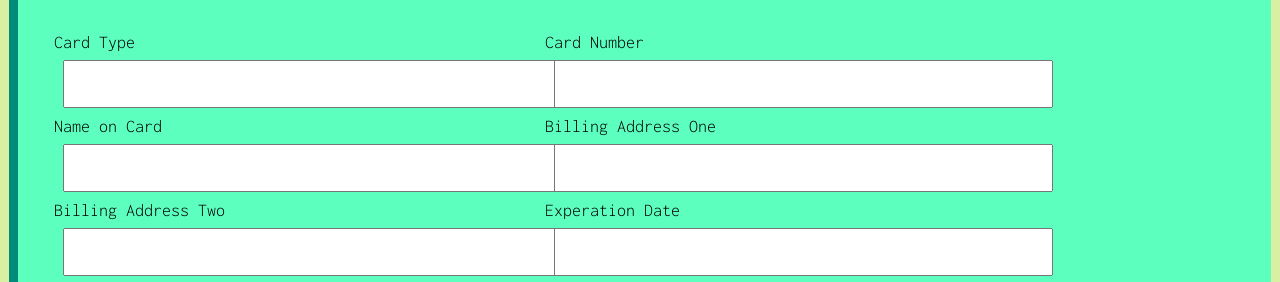
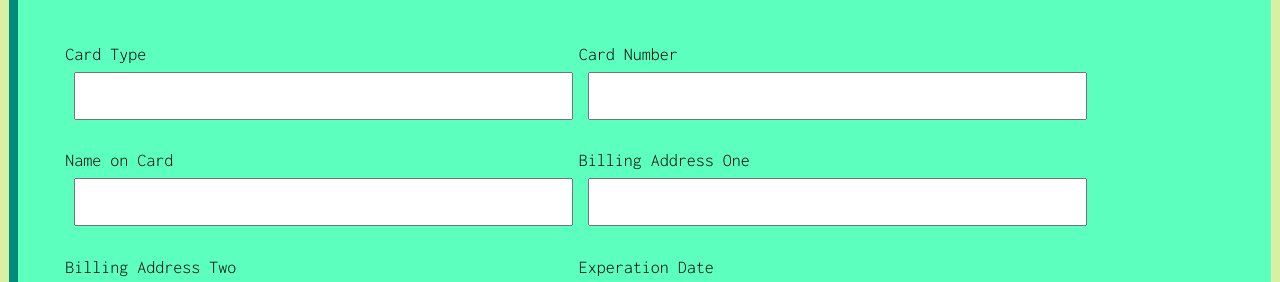
Before and after one commit to enzoferrario/Anchor-Antics, a plain HTML site: page payment/index.html in a window 1280 px wide. Shown: the part 482-764 px from the top of the page. Drawn offline with Linux system fonts and the light colour scheme.

Commit message:
Separate input boxes a little bit

```diff
--- a/style.css
+++ b/style.css
@@ -57,6 +57,10 @@ input {
   font-size: 2em;
   margin: 0.25em;
   width: 100%;
+}
+
+form section ul li {
+  margin: 0.625em;
 }
 
 section {
```
